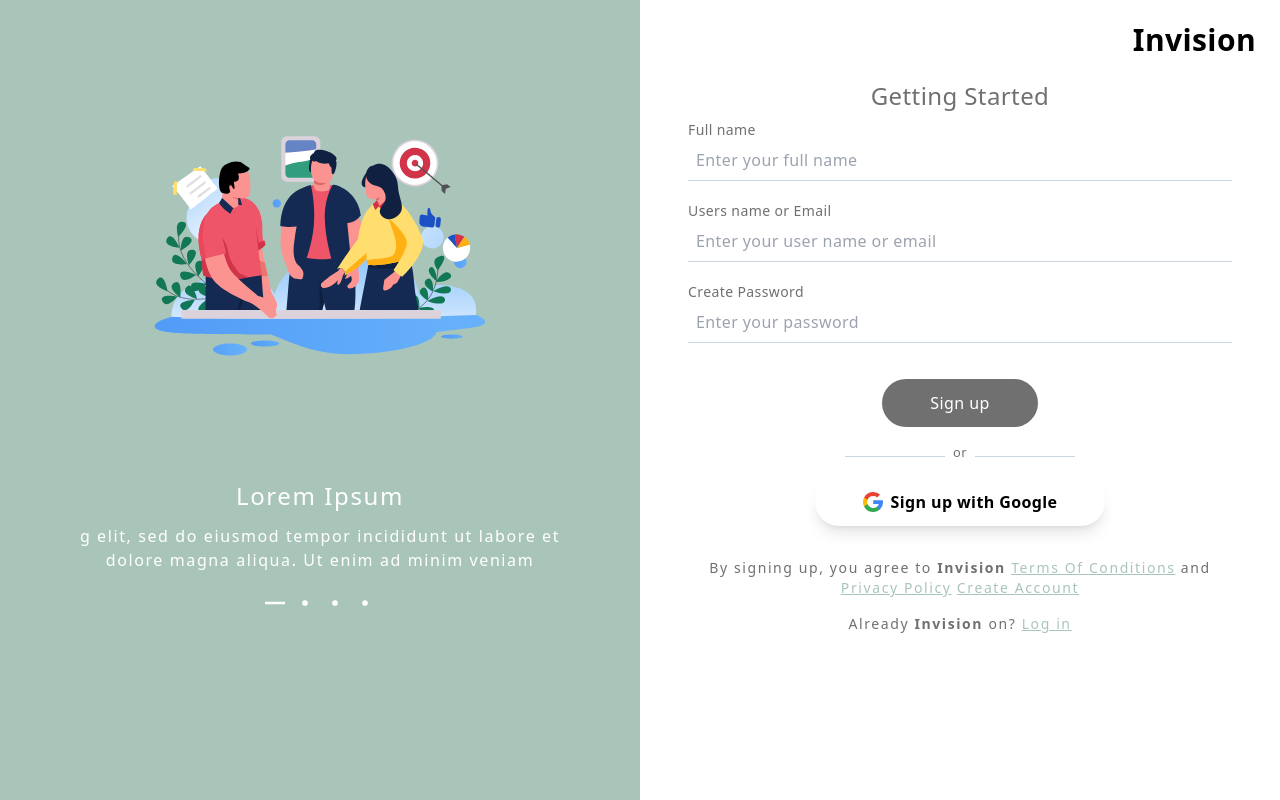
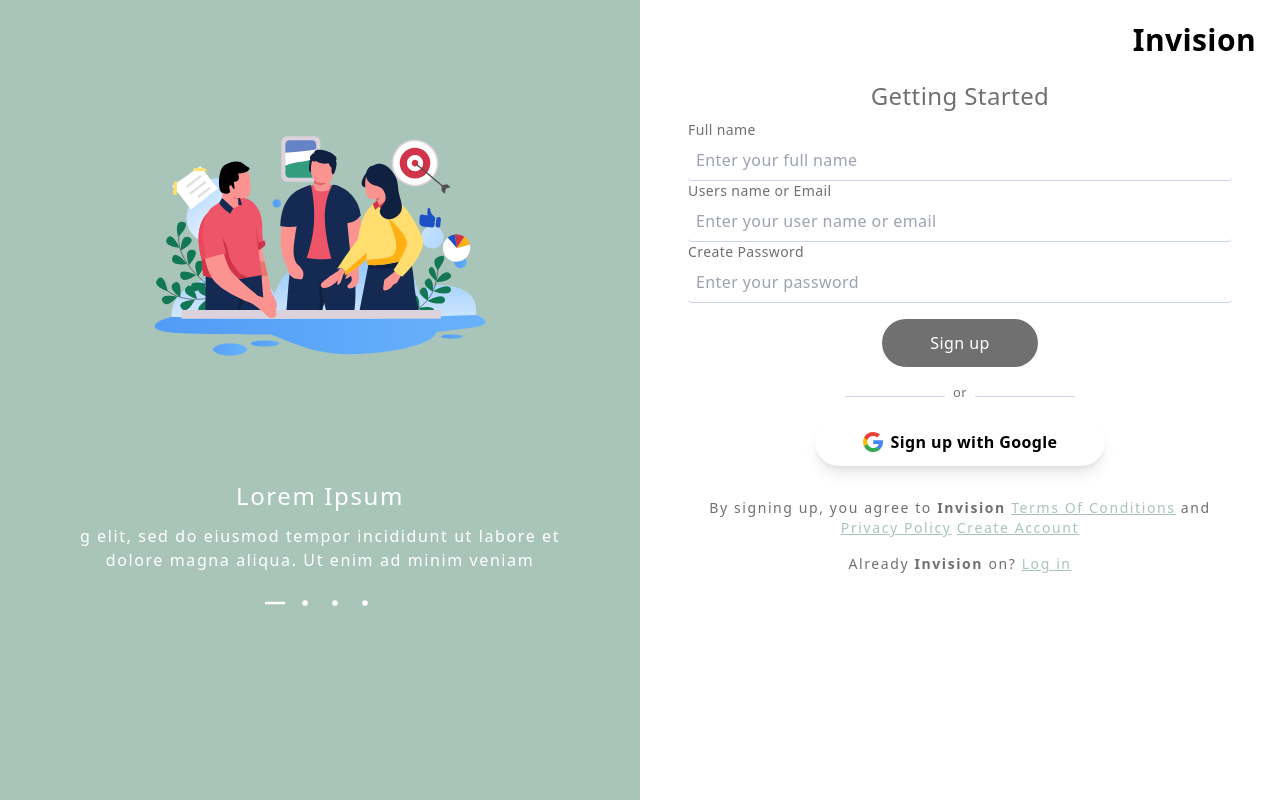
Before and after one commit to jpcchaves/invision-front, a React (Vite) app: page /register in a window 1280 px wide. Built offline with nearby package versions, Linux system fonts and the light colour scheme.

Commit message:
feat: add form validation on register page

```diff
--- a/src/modules/auth/pages/register/index.tsx
+++ b/src/modules/auth/pages/register/index.tsx
@@ -1,79 +1,26 @@
-import { Link } from 'react-router-dom';
-import GoogleLogo from '../../../../assets/google-logo.svg';
+import { useFormik } from 'formik';
+import * as Yup from 'yup';
+import RegisterView from './view';
 
 const RegisterPage = () => {
-	return (
-		<div className="w-[100%] max-w-full md:w-[50%] md:h-screen pb-48">
-			<div className="font-black text-black text-3xl h-[80px] flex items-center justify-end pr-6">
-				<div>Invision</div>
-			</div>
-			<div>
-				<div className="flex items-center justify-center w-[100%]">
-					<h3>Getting Started</h3>
-				</div>
-				<div>
-					<form className="flex flex-col w-[100%] md-[80%] px-12 py-2">
-						<span className="text-sm">Full name</span>
-						<input
-							type="text"
-							className="mb-5 border-b border-b-slate-300 p-2 focus:outline-none"
-							placeholder="Enter your full name"
-						/>
-						<span className="text-sm">Users name or Email</span>
-						<input
-							type="text"
-							className="mb-5 border-b border-b-slate-300 p-2 focus:outline-none"
-							placeholder="Enter your user name or email"
-						/>
-						<span className="text-sm focus:outline-none">Create Password</span>
-						<input
-							type="password"
-							className="mb-5 border-b border-b-slate-300 p-2 focus:outline-none"
-							placeholder="Enter your password"
-						/>
+	const validation = useFormik({
+		enableReinitialize: true,
+		initialValues: {
+			fullName: '',
+			email: '',
+			password: '',
+		},
+		validationSchema: Yup.object().shape({
+			fullName: Yup.string().required('Full name is a required field'),
+			email: Yup.string()
+				.required('Email is a required field')
+				.email('Please, use a valid email'),
+			password: Yup.string().required('Password is a required field'),
+		}),
+		onSubmit: (values) => alert(values),
+	});
 
-						<div className="flex items-center justify-center mt-4">
-							<button className="border-none bg-[#707070] text-white py-3 px-12 rounded-full">
-								Sign up
-							</button>
-						</div>
-						<div className="flex items-baseline justify-center mt-4">
-							<span className="border-b border-b-slate-300 inline-block w-[100px]"></span>
-							<small className="px-2">or</small>
-							<span className="border-b border-b-slate-300 inline-block w-[100px]"></span>
-						</div>
-						<div className="flex items-center justify-center mt-4">
-							<button className="border-none bg-[#FFFFFF] text-black font-semibold py-3 px-12 rounded-full flex gap-2 items-center justify-center shadow-lg">
-								<img src={GoogleLogo} width={20} height={20} />
-								Sign up with Google
-							</button>
-						</div>
-						<div className="flex flex-col gap-4 items-center justify-center mt-8 w-[100%] tracking-widest text-center m-auto">
-							<p className="text-sm">
-								By signing up, you agree to <strong>Invision</strong>{' '}
-								<Link to="/register" className="underline text-[#A9C5BA]">
-									Terms Of Conditions
-								</Link>{' '}
-								and{' '}
-								<Link to="/register" className="underline text-[#A9C5BA]">
-									Privacy Policy
-								</Link>{' '}
-								<Link to="/register" className="underline text-[#A9C5BA]">
-									Create Account
-								</Link>
-							</p>
-							<p className="text-sm">
-								Already <strong>Invision</strong> on?{' '}
-								<Link to="/" className="underline text-[#A9C5BA]">
-									Log in
-								</Link>
-							</p>
-						</div>
-					</form>
-				</div>
-			</div>
-		</div>
-	);
+	return <RegisterView validation={validation} />;
 };
 
 export default RegisterPage;
--- /dev/null
+++ b/src/modules/auth/pages/register/view.tsx
@@ -0,0 +1,148 @@
+import { Form, Formik } from 'formik';
+import { FormikHelpers, FormikValues } from 'formik/dist/types';
+import { Link } from 'react-router-dom';
+import GoogleLogo from '../../../../assets/google-logo.svg';
+
+interface RegisterViewI {
+	validation: FormikValues;
+}
+
+const RegisterView = ({ validation }: RegisterViewI) => {
+	return (
+		<div className="w-[100%] max-w-full md:w-[50%] md:h-screen pb-48">
+			<div className="font-black text-black text-3xl h-[80px] flex items-center justify-end pr-6">
+				<div>Invision</div>
+			</div>
+			<div>
+				<div className="flex items-center justify-center w-[100%]">
+					<h3>Getting Started</h3>
+				</div>
+				<div>
+					<Formik
+						initialValues={{
+							fullName: '',
+							email: '',
+							password: '',
+						}}
+						onSubmit={function (
+							values: { fullName: string; email: string; password: string },
+							formikHelpers: FormikHelpers<{
+								fullName: string;
+								email: string;
+								password: string;
+							}>
+						): void | Promise<any> {
+							throw new Error('Function not implemented.');
+						}}
+					>
+						<Form
+							onSubmit={(e) => {
+								e.preventDefault();
+								validation.handleSubmit();
+								return false;
+							}}
+							className="flex flex-col w-[100%] md-[80%] px-12 py-2"
+						>
+							<span className="text-sm">Full name</span>
+							<input
+								type="text"
+								name="fullName"
+								className={`p-2 focus:outline-none rounded ${
+									validation.touched.fullName && validation.errors.fullName
+										? 'border border-red-500'
+										: 'border-b border-b-slate-300 '
+								}`}
+								placeholder="Enter your full name"
+								onChange={validation.handleChange}
+								value={validation.values.fullName || ''}
+							/>
+							{validation.touched.fullName && validation.errors.fullName ? (
+								<span className="text-red-500 mb-1">
+									{validation.errors.fullName}
+								</span>
+							) : null}
+
+							<span className="text-sm">Users name or Email</span>
+							<input
+								type="text"
+								name="email"
+								className={`p-2 focus:outline-none rounded ${
+									validation.touched.email && validation.errors.email
+										? 'border border-red-500'
+										: 'border-b border-b-slate-300 '
+								}`}
+								placeholder="Enter your user name or email"
+								onChange={validation.handleChange}
+								value={validation.values.email || ''}
+							/>
+							{validation.touched.email && validation.errors.email ? (
+								<span className="text-red-500 mb-1">
+									{validation.errors.email}
+								</span>
+							) : null}
+							<span className="text-sm focus:outline-none">
+								Create Password
+							</span>
+							<input
+								name="password"
+								type="password"
+								className={`p-2 focus:outline-none rounded ${
+									validation.touched.password && validation.errors.password
+										? 'border border-red-500'
+										: 'border-b border-b-slate-300 '
+								}`}
+								placeholder="Enter your password"
+								onChange={validation.handleChange}
+								value={validation.values.password || ''}
+							/>
+							{validation.touched.password && validation.errors.password ? (
+								<span className="text-red-500 mb-1">
+									{validation.errors.password}
+								</span>
+							) : null}
+							<div className="flex items-center justify-center mt-4">
+								<button className="border-none bg-[#707070] text-white py-3 px-12 rounded-full">
+									Sign up
+								</button>
+							</div>
+							<div className="flex items-baseline justify-center mt-4">
+								<span className="border-b border-b-slate-300 inline-block w-[100px]"></span>
+								<small className="px-2">or</small>
+								<span className="border-b border-b-slate-300 inline-block w-[100px]"></span>
+							</div>
+							<div className="flex items-center justify-center mt-4">
+								<button className="border-none bg-[#FFFFFF] text-black font-semibold py-3 px-12 rounded-full flex gap-2 items-center justify-center shadow-lg">
+									<img src={GoogleLogo} width={20} height={20} />
+									Sign up with Google
+								</button>
+							</div>
+							<div className="flex flex-col gap-4 items-center justify-center mt-8 w-[100%] tracking-widest text-center m-auto">
+								<p className="text-sm">
+									By signing up, you agree to <strong>Invision</strong>{' '}
+									<Link to="/register" className="underline text-[#A9C5BA]">
+										Terms Of Conditions
+									</Link>{' '}
+									and{' '}
+									<Link to="/register" className="underline text-[#A9C5BA]">
+										Privacy Policy
+									</Link>{' '}
+									<Link to="/register" className="underline text-[#A9C5BA]">
+										Create Account
+									</Link>
+								</p>
+								<p className="text-sm">
+									Already <strong>Invision</strong> on?{' '}
+									<Link to="/" className="underline text-[#A9C5BA]">
+										Log in
+									</Link>
+								</p>
+							</div>
+						</Form>
+					</Formik>
+				</div>
+			</div>
+		</div>
+	);
+};
+
+export default RegisterView;
```
